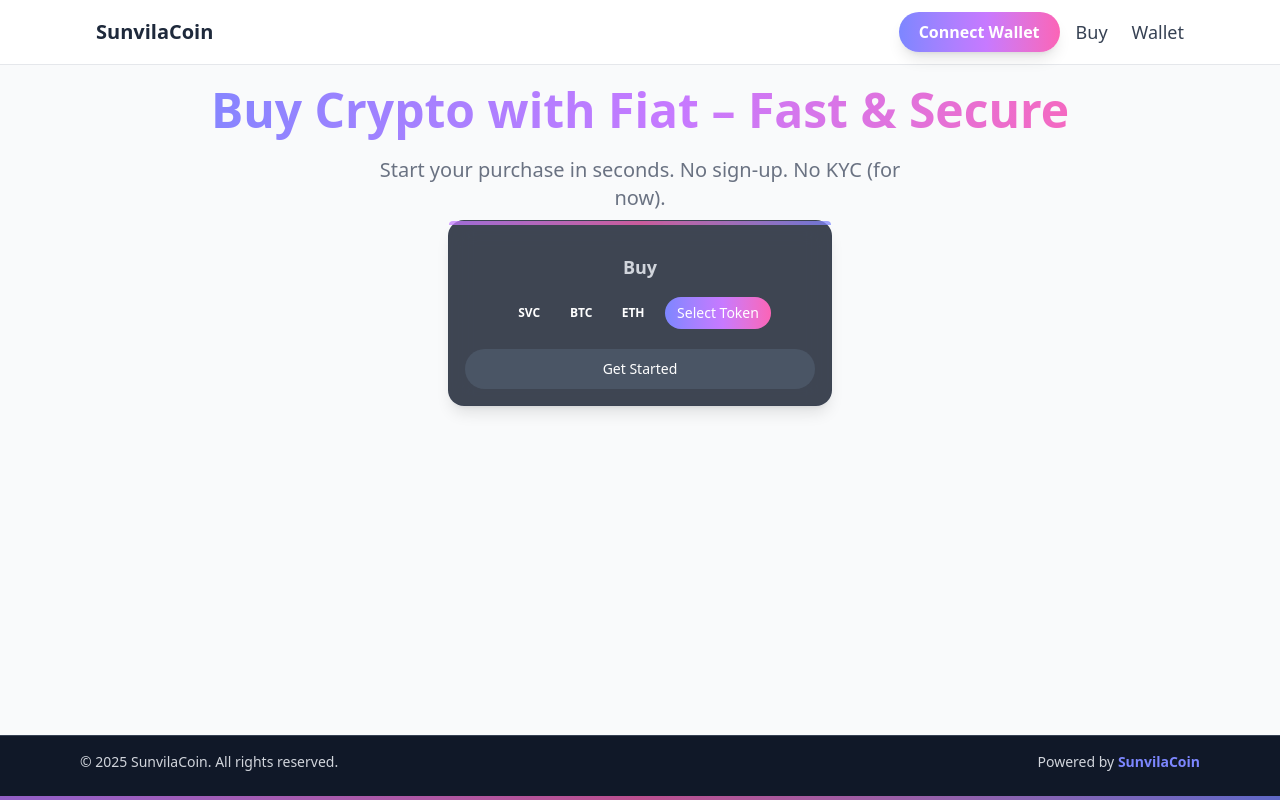
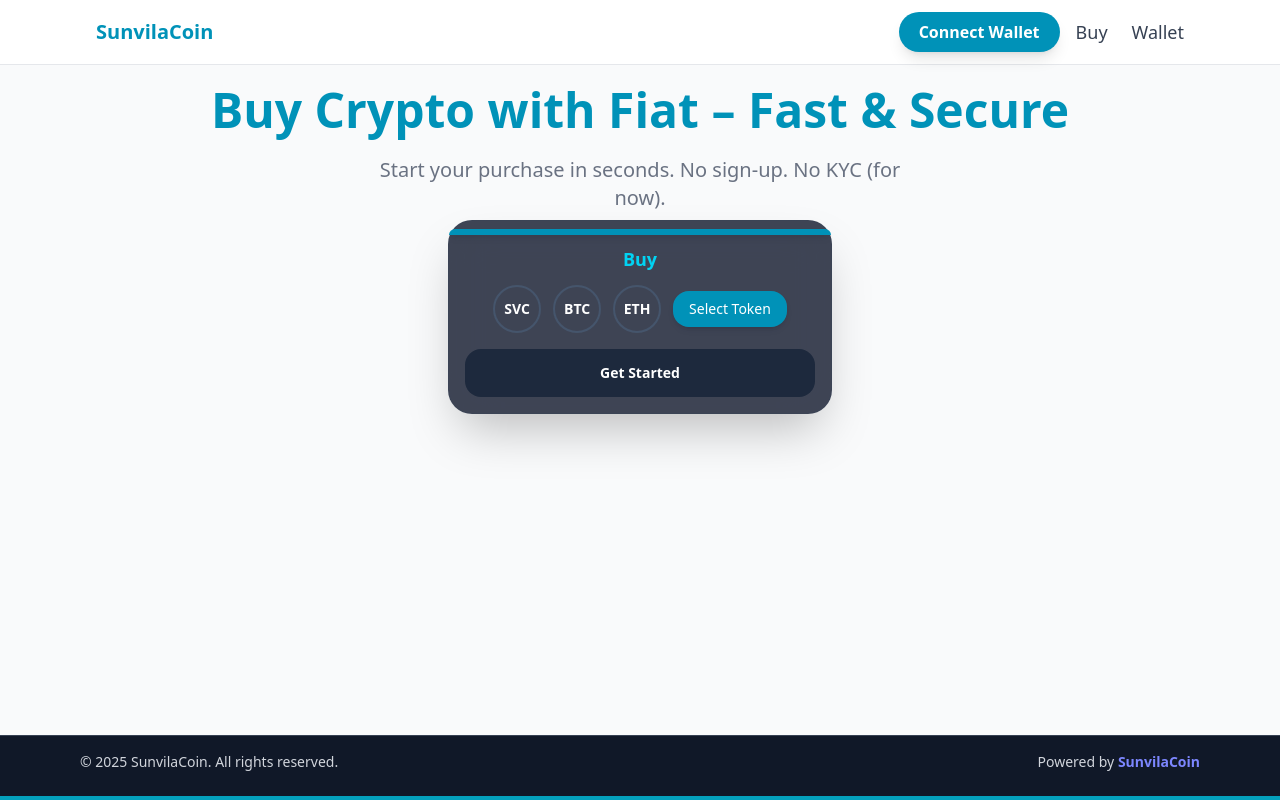
Before and after one commit to bellapacxx/sunvilafiatcrypto, a Next.js app: page / in a window 1280 px wide. Built offline with nearby package versions, Linux system fonts and the light colour scheme.

Commit message:
shdghsjsss

```diff
--- a/app/components/layout/Footer.tsx
+++ b/app/components/layout/Footer.tsx
@@ -16,7 +16,7 @@ export default function Footer() {
       </div>
 
       {/* Optional neon accent line */}
-      <div className="w-full h-1 bg-gradient-to-r from-purple-400 via-pink-400 to-indigo-400 animate-pulse mt-2" />
+      <div className="w-full h-1 bg-cyan-400 animate-pulse mt-2" />
     </footer>
   );
 }
--- a/app/components/layout/Navbar.tsx
+++ b/app/components/layout/Navbar.tsx
@@ -13,7 +13,7 @@ export default function Navbar() {
     <header className="bg-white border-b border-gray-200 fixed w-full z-50 mb-10">
       <nav className="max-w-6xl mx-auto px-4 sm:px-6 lg:px-8 h-16 flex items-center justify-between">
         {/* Logo */}
-        <Link href="/" className="text-xl font-bold text-primary">
+        <Link href="/" className="text-xl font-bold text-cyan-600">
           SunvilaCoin
         </Link>
 
@@ -21,7 +21,7 @@ export default function Navbar() {
         <div className="flex items-center gap-4">
           {/* Desktop Menu */}
           {/* Connect Wallet Button */}
-          <button className="px-5 py-2 rounded-full bg-gradient-to-r from-indigo-400 via-purple-400 to-pink-400 text-white font-semibold shadow-lg hover:from-yellow-500 hover:to-orange-700 transition-all duration-300 hover:scale-105">
+          <button className="px-5 py-2 rounded-full bg-cyan-600 text-white font-semibold shadow-lg hover:from-yellow-500 hover:to-orange-700 transition-all duration-300 hover:scale-105">
             Connect Wallet
           </button>
           <ul className="hidden md:flex gap-6 text-lg font-medium text-gray-700">
--- a/app/components/sections/BuyForm.tsx
+++ b/app/components/sections/BuyForm.tsx
@@ -44,29 +44,31 @@ interface Quote {
   };
 }
 
+// QuoteInfoCard - slate theme compatible
 const QuoteInfoCard: React.FC<QuoteInfoCardProps> = ({ label, value, color }) => (
-  <div className="relative p-4 sm:p-5 bg-gray-800/40 backdrop-blur-sm rounded-2xl shadow-lg flex flex-col items-center justify-center transform transition-transform hover:-translate-y-1 hover:scale-[1.03] hover:shadow-2xl">
-    <span className="text-sm sm:text-base text-gray-300 mb-1">{label}</span>
+  <div className="relative p-4 sm:p-5 bg-slate-800/40 backdrop-blur-sm rounded-2xl shadow-lg flex flex-col items-center justify-center transform transition-transform hover:-translate-y-1 hover:scale-[1.03] hover:shadow-2xl">
+    <span className="text-sm sm:text-base text-slate-300 mb-1">{label}</span>
     <span className={`text-lg sm:text-xl font-bold ${color}`}>{value}</span>
-    <div className="absolute -top-4 -right-4 w-16 h-16 sm:w-20 sm:h-20 bg-gradient-to-br from-indigo-500 to-purple-500 rounded-full opacity-20 blur-3xl pointer-events-none" />
+    <div className="absolute -top-4 -right-4 w-16 h-16 sm:w-20 sm:h-20 bg-gradient-to-br from-cyan-400 via-slate-400 to-indigo-500 rounded-full opacity-20 blur-3xl pointer-events-none" />
   </div>
 );
 
+// TimerBar - slate theme compatible
 const TimerBar: React.FC<TimerBarProps> = ({ timeLeft, totalTime = 30 }) => {
   const timeLeftPercentage = (timeLeft / totalTime) * 100;
-  let barColor = "bg-green-500";
+  let barColor = "bg-cyan-500";
   if (timeLeft < 10) {
     barColor = "bg-red-500";
   } else if (timeLeft < 20) {
-    barColor = "bg-yellow-500";
+    barColor = "bg-yellow-400";
   }
 
   return (
     <div className="space-y-2">
-      <div className="text-center text-yellow-400 font-mono font-bold text-base sm:text-lg tracking-wide">
+      <div className="text-center text-slate-300 font-mono font-bold text-base sm:text-lg tracking-wide">
         Quote expires in: {timeLeft}s
       </div>
-      <div className="h-2 bg-gray-700 rounded-full overflow-hidden">
+      <div className="h-2 bg-slate-700 rounded-full overflow-hidden shadow-inner">
         <div
           className={`h-full transition-all duration-1000 ${barColor}`}
           style={{ width: `${timeLeftPercentage}%` }}
@@ -75,6 +77,7 @@ const TimerBar: React.FC<TimerBarProps> = ({ timeLeft, totalTime = 30 }) => {
     </div>
   );
 };
+
 
 const ASSETS = [
   { id: "svc", label: "SunvilaCoin", symbol: "SVC" },
@@ -180,54 +183,55 @@ export default function BuyForm() {
   const selectedAsset = ASSETS.find((a) => a.id === form.assetId);
 
   return (
-    <div className="w-full max-w-sm mx-auto p-4 bg-gray-900/80 backdrop-blur-md border border-gray-700/30 rounded-2xl shadow-lg relative flex flex-col space-y-4">
+<div className="w-full max-w-sm mx-auto p-4 bg-slate-900/80 backdrop-blur-xl border border-slate-700/20 rounded-3xl shadow-2xl relative flex flex-col space-y-5 overflow-visible">
   {/* Neon Top Line */}
-  <div className="absolute top-0 left-0 w-full h-1 rounded-tl-2xl rounded-tr-2xl bg-gradient-to-r from-purple-400 via-pink-400 to-indigo-400 animate-pulse" />
+  <div className="absolute top-2 left-0 w-full h-1.5 rounded-t-2xl bg-cyan-600 animate-gradient-x shadow-md" />
 
   {/* Header */}
-  <div className="flex items-center space-x-2 z-10">
+  <div className="flex items-center space-x-2 z-10 mb-2">
     {step > 0 && (
       <button
         onClick={() => setStep(step - 1)}
-        className="p-2 rounded-full text-gray-400 hover:text-white hover:bg-gray-700/50 transition-colors"
+        className="p-2 rounded-full text-slate-400 hover:text-white hover:bg-slate-800/50 backdrop-blur-sm transition-all duration-300 shadow hover:shadow-cyan-400/50"
       >
         <ArrowLeft className="h-5 w-5" />
       </button>
     )}
-
   </div>
 
   {/* Steps */}
-  <div className="flex-1 flex flex-col justify-between w-full overflow-visible">
+  <div className="flex-1 flex flex-col justify-between w-full overflow-visible space-y-5">
+
     {/* Step 0: Select Token */}
     {step === 0 && (
       <div className="flex flex-col space-y-4">
         <div className="flex flex-col items-center space-y-3">
-          <span className="text-lg font-bold text-gray-300">Buy</span>
+          <span className="text-lg font-bold text-cyan-400">Buy</span>
+
           <div className="flex items-center space-x-3 relative">
             {ASSETS.slice(0, 3).map((asset) => (
               <div
                 key={asset.id}
                 onClick={() => handleFormChange("assetId", asset.id)}
-                className={`flex-shrink-0 h-10 w-10 rounded-full flex items-center justify-center cursor-pointer border-2 transition-all ${
+                className={`flex-shrink-0 h-12 w-12 rounded-full flex items-center justify-center cursor-pointer border-2 transition-all duration-300 ${
                   form.assetId === asset.id
-                    ? "border-pink-500 scale-105"
-                    : "border-transparent hover:border-gray-500 hover:scale-105"
+                    ? "border-cyan-400 scale-110 shadow-lg shadow-cyan-400/50"
+                    : "border-slate-600 hover:border-slate-400 hover:scale-105 hover:shadow-md"
                 }`}
               >
-                <span className="text-xs text-white font-semibold">{asset.symbol}</span>
+                <span className="text-sm text-white font-semibold">{asset.symbol}</span>
               </div>
             ))}
 
             <button
               onClick={() => setDropdownOpen(!dropdownOpen)}
-              className="h-8 px-3 rounded-full bg-gradient-to-r from-indigo-400 via-purple-400 to-pink-400 text-white font-medium text-sm flex-shrink-0"
+              className="h-9 px-4 rounded-2xl bg-cyan-600 text-white font-medium text-sm flex-shrink-0 transition-all duration-300 hover:scale-105 hover:brightness-110 shadow-md"
             >
               Select Token
             </button>
 
             {dropdownOpen && (
-              <div className="absolute top-full mt-1 right-0 w-40 bg-gray-800 rounded-lg shadow-lg z-50 flex flex-col max-h-48 overflow-y-auto">
+              <div className="absolute top-full mt-1 right-0 w-44 bg-slate-800/90 backdrop-blur-sm rounded-xl shadow-xl z-50 flex flex-col max-h-52 overflow-y-auto border border-slate-700">
                 {ASSETS.map((asset) => (
                   <button
                     key={asset.id}
@@ -235,7 +239,7 @@ export default function BuyForm() {
                       handleFormChange("assetId", asset.id);
                       setDropdownOpen(false);
                     }}
-                    className="px-3 py-2 text-white text-sm hover:bg-gray-700 text-left rounded-t-lg last:rounded-b-lg"
+                    className="px-3 py-2 text-white text-sm hover:bg-slate-700 text-left rounded-t-lg last:rounded-b-lg transition-colors"
                   >
                     {asset.label} ({asset.symbol})
                   </button>
@@ -243,15 +247,15 @@ export default function BuyForm() {
               </div>
             )}
           </div>
-
-
         </div>
 
         <button
           onClick={() => form.assetId && setStep(1)}
           disabled={!form.assetId}
-          className={`h-10 w-full rounded-full text-white font-medium text-sm transition-colors ${
-            form.assetId ? "bg-gradient-to-r from-indigo-400 via-purple-400 to-pink-400 hover:bg-pink-600" : "bg-gray-600 cursor-not-allowed"
+          className={`h-12 w-full rounded-2xl text-white font-semibold text-sm transition-all duration-300 ${
+            form.assetId
+              ? "bg-cyan-600 hover:scale-105 hover:brightness-110 shadow-lg"
+              : "bg-slate-800 cursor-not-allowed"
           }`}
         >
           Get Started
@@ -263,7 +267,7 @@ export default function BuyForm() {
     {step === 1 && (
       <div className="flex flex-col space-y-4">
         <div className="flex flex-col space-y-2">
-          <label className="text-xs text-gray-400 font-medium">Amount</label>
+          <label className="text-xs text-slate-400 font-medium">Amount</label>
           <AmountInput
             value={form.amount}
             onChange={(v: string) => handleFormChange("amount", v)}
@@ -272,7 +276,7 @@ export default function BuyForm() {
         </div>
 
         <div className="flex flex-col space-y-2">
-          <label className="text-xs text-gray-400 font-medium">Country</label>
+          <label className="text-xs text-slate-400 font-medium">Country</label>
           <Select
             options={COUNTRIES.map((c) => ({ id: c.id, label: c.label }))}
             value={form.country}
@@ -280,13 +284,13 @@ export default function BuyForm() {
           />
         </div>
 
-        <Button
+        <button
           onClick={() => setStep(2)}
           disabled={!form.amount || Number(form.amount) <= 0}
-          className="w-full py-2 text-sm font-bold text-white bg-gradient-to-r from-indigo-400 via-purple-400 to-pink-400 hover:from-indigo-600 hover:to-purple-600 shadow-md rounded-xl"
+          className="w-full py-3 text-sm font-bold text-white bg-cyan-600 hover:from-cyan-500 hover:via-slate-500 hover:to-indigo-600 shadow-lg rounded-2xl transition-all duration-300"
         >
           Continue
-        </Button>
+        </button>
       </div>
     )}
 
@@ -294,7 +298,7 @@ export default function BuyForm() {
     {step === 2 && (
       <div className="flex flex-col space-y-4">
         <div className="flex flex-col space-y-2">
-          <label className="text-xs text-gray-400 font-medium">Payment Method</label>
+          <label className="text-xs text-slate-400 font-medium">Payment Method</label>
           <Select
             options={PAYMENT_METHODS.map((p) => ({ id: p.id, label: p.label }))}
             value={form.paymentMethod}
@@ -302,13 +306,13 @@ export default function BuyForm() {
           />
         </div>
 
-        <Button
+        <button
           onClick={getQuote}
           disabled={loading || !form.assetId || !form.amount || !form.country || !form.paymentMethod}
-          className="w-full py-2 text-sm font-bold text-white bg-gradient-to-r from-indigo-400 via-purple-400 to-pink-400 hover:from-indigo-600 hover:to-purple-600 shadow-md rounded-xl"
+          className="w-full py-3 text-sm font-bold text-white bg-cyan-600 hover:from-cyan-500 hover:via-slate-500 hover:to-indigo-600 shadow-lg rounded-2xl transition-all duration-300"
         >
           {loading ? "Processing..." : "Continue to Payment"}
-        </Button>
+        </button>
       </div>
     )}
 
@@ -319,41 +323,51 @@ export default function BuyForm() {
       <QuoteInfoCard
         label="You Pay"
         value={`${quote.fiat} ${quote.amtFiat.toFixed(2)}`}
-            color="text-green-400"
+        color="text-cyan-400"
       />
       <QuoteInfoCard
         label="You Receive"
         value={`${quote.amtCrypto.toFixed(6)} ${selectedAsset?.symbol}`}
-            color="text-purple-400"
+        color="text-cyan-400"
       />
       <QuoteInfoCard
         label="Rate"
         value={`1 ${selectedAsset?.symbol} = ${quote.fiat} ${quote.rate.toLocaleString()}`}
-            color="text-indigo-400"
+        color="text-cyan-400"
       />
       <QuoteInfoCard
         label="Fees"
         value={`${(quote.fees.platform + quote.fees.network).toFixed(2)} ${quote.fiat}`}
-            color="text-red-400"
+        color="text-cyan-400"
       />
     </div>
 
-        <TimerBar timeLeft={timeLeft} />
+    <TimerBar
+      timeLeft={timeLeft}
+      totalTime={30}
+      // Optional: add internal gradient for slate theme
+    />
 
-        {error && <p className="text-xs text-red-400 text-center">{error}</p>}
+    {error && (
+      <p className="text-xs text-red-400 text-center font-semibold drop-shadow-md">
+        {error}
+      </p>
+    )}
 
-        <Button
+    <button
       onClick={commitQuote}
       disabled={loading || timeLeft <= 0}
-          className="w-full py-2 text-sm font-bold text-white bg-gradient-to-r from-indigo-400 via-purple-400 to-pink-400 hover:from-green-600 hover:to-emerald-500 shadow-md rounded-xl"
+      className="w-full py-3 text-sm font-bold text-white bg-cyan-600 hover:from-cyan-500 hover:to-indigo-500 shadow-lg rounded-2xl transition-all duration-300 hover:scale-105"
     >
       {loading ? "Processing..." : "Confirm & Pay"}
-        </Button>
+    </button>
   </div>
 )}
+
   </div>
 </div>
 
 
+
   );
 }
--- a/app/page.tsx
+++ b/app/page.tsx
@@ -11,7 +11,7 @@ export default function HomePage() {
     initial={{ opacity: 0, y: 10 }}
     animate={{ opacity: 1, y: 0 }}
     transition={{ duration: 0.6 }}
-    className="text-2xl sm:text-4xl md:text-5xl lg:text-5xl font-extrabold text-transparent bg-clip-text bg-gradient-to-r from-indigo-400 via-purple-400 to-pink-400 leading-tight"
+    className="text-2xl sm:text-4xl md:text-5xl lg:text-5xl font-extrabold text-transparent bg-clip-text bg-cyan-600 leading-tight"
   >
     Buy Crypto with Fiat – Fast & Secure
   </motion.h1>
```
Lines whose indentation alone changed are shown as unchanged.
